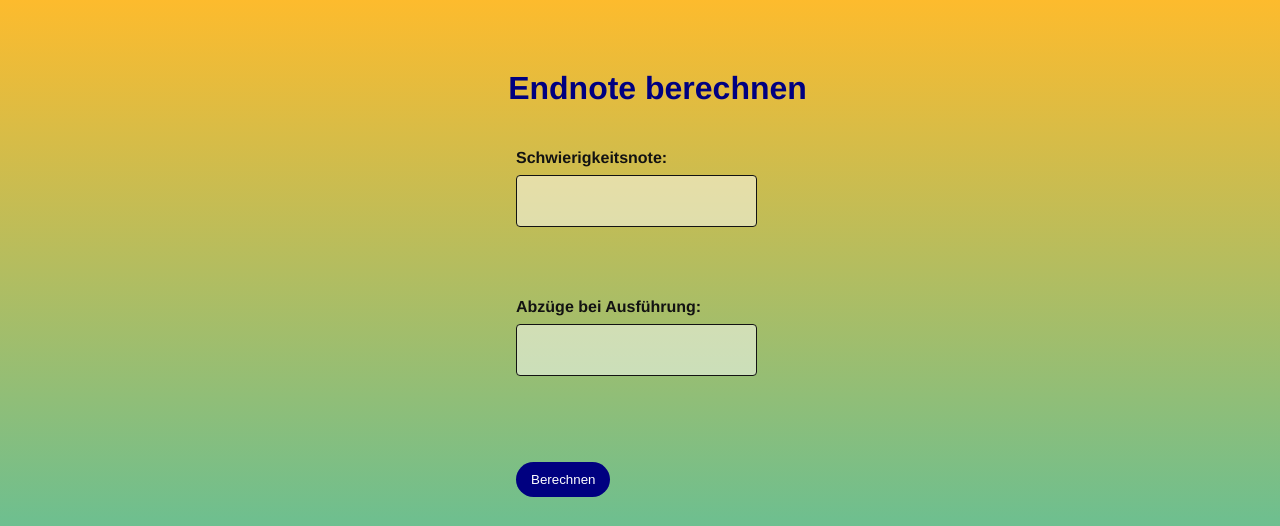
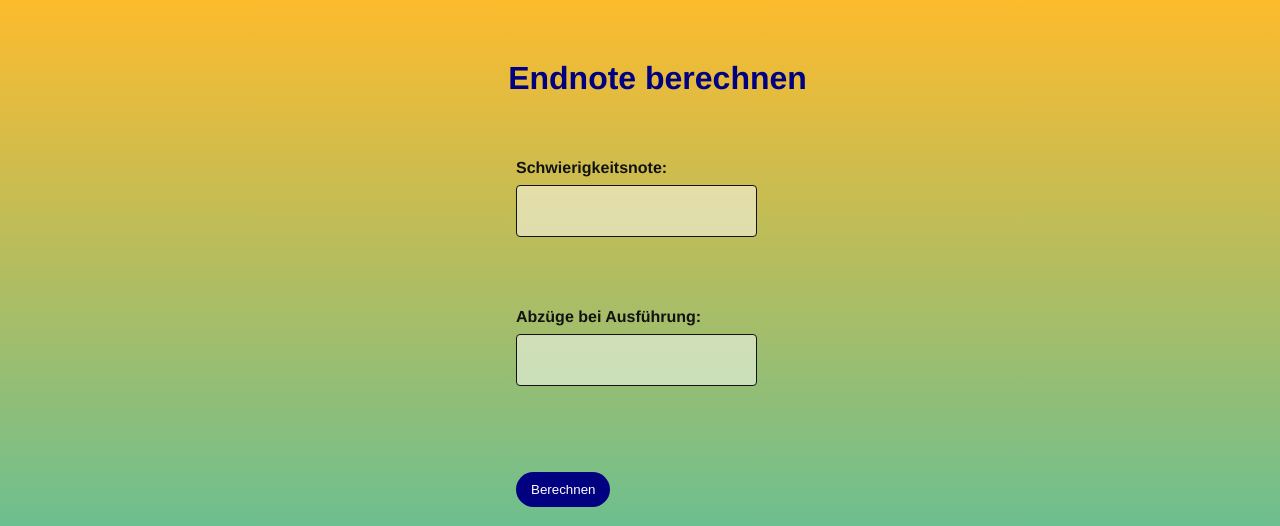
Before and after one commit to SevHub2/SWEN, a Flask app: page / in a window 1280 px wide. Shown: the top 526 px of the page. Run offline with Flask 3, Linux system fonts and the light colour scheme.

Commit message:
Anpassung Titel

```diff
--- a/static/styles/style.css
+++ b/static/styles/style.css
@@ -14,6 +14,11 @@
     /* Damit der Hintergrund den gesamten Bildschirm ausfüllt */
     margin: 0;
     /* Entfernt den Standardmäßigen Außenabstand des body-Elements */
+}
+
+/* Füge etwas Platz unter dem Titel hinzu */
+div[style="text-align: right;"] {
+    margin-bottom: 20px;
 }
 
 h1,
```
